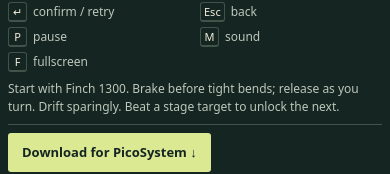
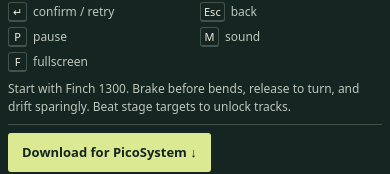
Before and after one commit to frostney/gravelbyte, a website: page site/index.html in a window 390 px wide. Shown: the part 518-692 px from the top of the page. Drawn offline with Linux system fonts and the light colour scheme.

Commit message:
fix: keep driving guidance compact on small screens

```diff
--- a/site/index.html
+++ b/site/index.html
@@ -97,8 +97,8 @@
             ← → steer · ↑ / Z gas · ↓ / X brake · Space drift · Enter confirm · Esc back · P pause
           </div>
           <p class="driving-tip">
-            Start with Finch 1300. Brake before tight bends; release as you turn. Drift sparingly.
-            Beat a stage target to unlock the next.
+            Start with Finch 1300. Brake before bends, release to turn, and drift sparingly. Beat
+            stage targets to unlock tracks.
           </p>
           <p id="save-status" role="status" class="save-status"></p>
           <p
```
